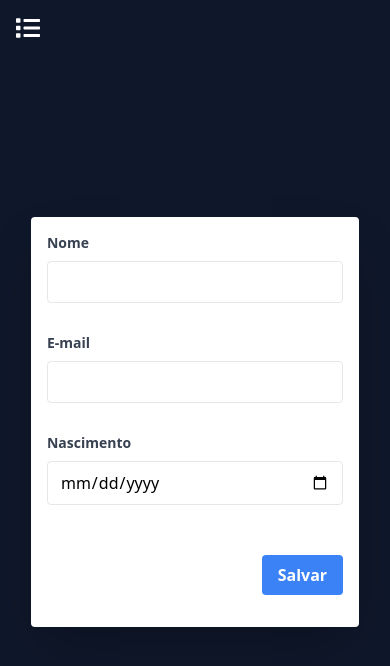
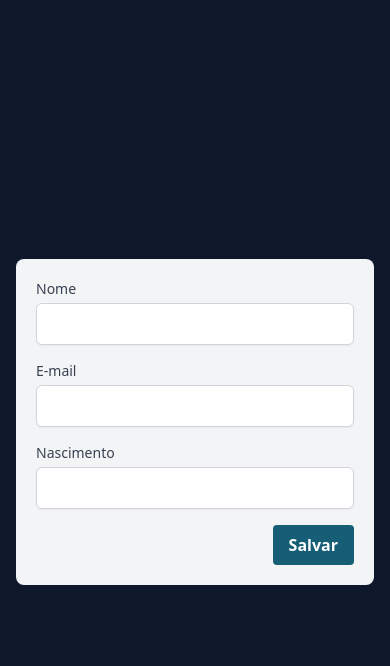
Before and after one commit to euFilpeSilva/desafio-simbiose-back, a React (Vite) app in the folder desafio-simbiose-front/: page / in a window 390 px wide. Shown: the top 666 px of the page. Built offline with nearby package versions, Linux system fonts and the light colour scheme; no server answers.

Commit message:
Revert "feature/listagem de pessoas refactor/alteração do layout geral"
This reverts commit 4e0eee74ad7c525c0c1c701b1bb71b56f92db3f0.

git push origin#

```diff
--- a/desafio-simbiose-front/src/App.tsx
+++ b/desafio-simbiose-front/src/App.tsx
@@ -1,45 +1,19 @@
-import { useState, useEffect } from "react";
-import { FaList } from "react-icons/fa";
 import Form from "./components/Form.tsx";
+import {PessoaResponse} from "./types/Pessoa-response.tsx";
+import {useState} from "react";
 import Modal from "./components/Modal.tsx";
-import ListaPessoas from "./components/Listagem.tsx";
-import { PessoaResponse } from "./types/Pessoa-response.tsx";
-import { deletarPessoa, salvarPessoa, listarPessoas } from "./services/userService.tsx";
+import {deletarPessoa, salvarPessoa} from "./services/userService.tsx";
 
 function App() {
     const [selectedPessoa] = useState<PessoaResponse | null>(null);
     const [isEditModalOpen, setIsEditModalOpen] = useState(false);
     const [isDeleteModalOpen, setIsDeleteModalOpen] = useState(false);
     const [feedbackMessage, setFeedbackMessage] = useState<string | null>(null);
-    const [isListVisible, setIsListVisible] = useState(false);
-    const [pessoas, setPessoas] = useState<PessoaResponse[]>([]);
-    const [loading, setLoading] = useState(false);
-    const [error, setError] = useState<string | null>(null);
-    const [isEditMode, setIsEditMode] = useState(false);
-    const [listKey, setListKey] = useState(0);
-
-    const fetchPessoas = async () => {
-        setLoading(true);
-        try {
-            const response = await listarPessoas(0, 10);
-            setPessoas(response.content);
-            setListKey(prevKey => prevKey + 1);
-        } catch (error) {
-            setError("Erro ao listar pessoas.");
-        } finally {
-            setLoading(false);
-        }
-    };
-
-    useEffect(() => {
-        fetchPessoas();
-    }, []);
 
     const confirmDelete = async () => {
         if (selectedPessoa) {
             await deletarPessoa(selectedPessoa.id);
             setIsDeleteModalOpen(false);
-            await fetchPessoas();
         }
     };
 
@@ -47,36 +21,24 @@ function App() {
         try {
             await salvarPessoa(data);
             setFeedbackMessage("Dados salvos com sucesso!");
-            await fetchPessoas();
         } catch (error) {
             setFeedbackMessage("Erro ao salvar os dados.");
         }
+        // Clear the feedback message after a few seconds
         setTimeout(() => setFeedbackMessage(null), 3000);
-    };
-
-    const toggleListVisibility = () => {
-        setIsListVisible(!isListVisible);
     };
 
     return (
             <div className="bg-slate-900 min-h-screen w-full flex flex-col items-center justify-center p-4 relative">
-            <button onClick={toggleListVisibility} className="absolute top-4 left-4 text-white text-2xl md:hidden">
-                <FaList />
-            </button>
             {feedbackMessage && (
                 <div className="absolute top-4 right-4 p-2 text-white bg-green-500 rounded">
                     {feedbackMessage}
                 </div>
             )}
-            <div className="w-11/12 flex flex-col items-center gap-4">
-                    <Form onSubmit={handleFormSubmit} isEditMode={isEditMode}/>
-                <div className={`w-full bg-white p-4 rounded shadow-2xl transition-all duration-500 ${isListVisible ? 'block' : 'hidden'} md:block`}>
-                    <ListaPessoas key={listKey} pessoas={pessoas} loading={loading} error={error} onDelete={() => {}} />
-                </div>
-            </div>
+                <Form onSubmit={handleFormSubmit}/>
                 <Modal isOpen={isEditModalOpen} onClose={() => setIsEditModalOpen(false)} title="Editar Pessoa">
                     {selectedPessoa && (
-                    <Form initialData={selectedPessoa} onSubmit={salvarPessoa} isEditMode={true} />
+                        <Form initialData={selectedPessoa} onSubmit={salvarPessoa} isEditMode={true}/>
                     )}
                 </Modal>
                 <Modal isOpen={isDeleteModalOpen} onClose={() => setIsDeleteModalOpen(false)} title="Confirmar Deleção">
@@ -84,10 +46,12 @@ function App() {
                         <div>
                             <p>Tem certeza que deseja deletar {selectedPessoa.nome}?</p>
                             <div className="flex justify-end gap-2 mt-4">
-                            <button onClick={() => setIsDeleteModalOpen(false)} className="bg-gray-300 hover:bg-gray-400 text-gray-800 font-bold py-2 px-4 rounded">
+                                <button onClick={() => setIsDeleteModalOpen(false)}
+                                        className="bg-gray-300 hover:bg-gray-400 text-gray-800 font-bold py-2 px-4 rounded">
                                     Cancelar
                                 </button>
-                            <button onClick={confirmDelete} className="bg-red-500 hover:bg-red-700 text-white font-bold py-2 px-4 rounded">
+                                <button onClick={confirmDelete}
+                                        className="bg-red-500 hover:bg-red-700 text-white font-bold py-2 px-4 rounded">
                                     Deletar
                                 </button>
                             </div>
@@ -95,7 +59,7 @@ function App() {
                     )}
                 </Modal>
             </div>
-    );
+    )
 }
 
 export default App;
--- a/desafio-simbiose-front/src/components/Form.tsx
+++ b/desafio-simbiose-front/src/components/Form.tsx
@@ -1,84 +1,101 @@
-import {useEffect, useState} from "react";
-import {PessoaResponse} from "../types/Pessoa-response.tsx";
+import React, { useState, useEffect } from 'react';
+import { PessoaResponse } from "../types/Pessoa-response.tsx";
 
 interface FormProps {
     initialData?: PessoaResponse;
     onSubmit: (data: PessoaResponse) => void;
+    onFormReset?: () => void;
     isEditMode?: boolean;
 }
 
-const Form = ({initialData, onSubmit, isEditMode = false}: FormProps) => {
-    const [formData, setFormData] = useState<PessoaResponse>(initialData || {
-        id: 0,
-        nome: "",
-        email: "",
-        nascimento: ""
+const Form = ({ initialData, onSubmit }: FormProps) => {
+    const formatDate = (date: string) => {
+        if (date.includes('-')) {
+            return date;
+        }
+        const [day, month, year] = date.split('/');
+        return `${year}-${month}-${day}`;
+    };
+
+    const [formData, setFormData] = useState<PessoaResponse>({
+        id: initialData?.id || 0,
+        nome: initialData?.nome || '',
+        email: initialData?.email || '',
+        nascimento: initialData?.nascimento || ''
     });
 
     useEffect(() => {
         if (initialData) {
-            setFormData(initialData);
+            setFormData({
+                ...initialData,
+                nascimento: initialData.nascimento.split('-').reverse().join('-')
+            });
         }
     }, [initialData]);
 
     const handleChange = (e: React.ChangeEvent<HTMLInputElement>) => {
-        const {name, value} = e.target;
-        setFormData({...formData, [name]: value});
+        const { name, value } = e.target;
+        setFormData({ ...formData, [name]: value });
     };
 
     const handleSubmit = (e: React.FormEvent) => {
         e.preventDefault();
-        onSubmit(formData);
+        const formattedData = {
+            ...formData,
+            nascimento: formatDate(formData.nascimento)
+        };
+        onSubmit(formattedData);
+        // Reset form data
+        setFormData({
+            id: 0,
+            nome: '',
+            email: '',
+            nascimento: ''
+        });
     };
 
     return (
-        <form onSubmit={handleSubmit} className="flex flex-col bg-white p-4 rounded shadow-2xl w-full mx-auto">
-            <div className="flex flex-col md:flex-row mb-4 gap-3.5 items-center">
-                <div className="w-full md:w-1/3 mb-4 md:mb-0">
-                    <label className="block text-gray-700 text-sm font-bold mb-2" htmlFor="nome">
-                        Nome
-                    </label>
+        <form onSubmit={handleSubmit} className="space-y-4 bg-gray-100 p-5 rounded-lg w-full max-w-lg">
+            <div>
+                <label htmlFor="nome" className="block text-sm font-medium text-gray-700">Nome</label>
                 <input
                     type="text"
+                    id="nome"
                     name="nome"
                     value={formData.nome}
                     onChange={handleChange}
-                        className="w-full px-3 py-2 border rounded"
                     required
+                    className="mt-1 block w-full px-3 py-2 border border-gray-300 rounded-md shadow-sm focus:outline-none focus:ring-indigo-500 focus:border-indigo-500 sm:text-sm"
                 />
             </div>
-                <div className="w-full md:w-1/3 mb-4 md:mb-0">
-                    <label className="block text-gray-700 text-sm font-bold mb-2" htmlFor="email">
-                        E-mail
-                    </label>
+            <div>
+                <label htmlFor="email" className="block text-sm font-medium text-gray-700">E-mail</label>
                 <input
                     type="email"
+                    id="email"
                     name="email"
                     value={formData.email}
                     onChange={handleChange}
-                        className="w-full px-3 py-2 border rounded"
                     required
+                    className="mt-1 block w-full px-3 py-2 border border-gray-300 rounded-md shadow-sm focus:outline-none focus:ring-indigo-500 focus:border-indigo-500 sm:text-sm"
                 />
             </div>
-                <div className="w-full md:w-1/6 mb-4 md:mb-0 mr-auto">
-                    <label className="block text-gray-700 text-sm font-bold mb-2" htmlFor="nascimento">
-                        Nascimento
-                    </label>
+            <div>
+                <label htmlFor="nascimento" className="block text-sm font-medium text-gray-700">Nascimento</label>
                 <input
-                        type="date"
+                    type="text"
+                    id="nascimento"
                     name="nascimento"
                     value={formData.nascimento}
                     onChange={handleChange}
-                        className="w-full px-3 py-2 border rounded"
                     required
+                    className="mt-1 block w-full px-3 py-2 border border-gray-300 rounded-md shadow-sm focus:outline-none focus:ring-indigo-500 focus:border-indigo-500 sm:text-sm"
                 />
             </div>
-                <div className="flex justify-end items-center w-full md:w-auto mt-5">
-                    <button type="submit"
-                            className="bg-blue-500 hover:bg-blue-700 text-white font-bold py-2 px-4 rounded">
-                        {isEditMode ? "Atualizar" : "Salvar"}
+            <div className="flex justify-end space-x-2">
+                <button type="submit" className="bg-cyan-800 hover:bg-gray-600 text-white font-bold py-2 px-4 rounded">
+                    Salvar
                 </button>
-                </div>
             </div>
         </form>
     );
--- a/desafio-simbiose-front/src/components/Listagem.tsx
+++ b/desafio-simbiose-front/src/components/Listagem.tsx
@@ -1,76 +1,10 @@
-import { useState, useEffect } from "react";
-import { PessoaResponse } from "../types/Pessoa-response.tsx";
-import { FaEdit, FaTrash } from "react-icons/fa";
-import { listarPessoas } from "../services/userService.tsx";
 
-interface ListaPessoasProps {
-    onEdit?: (pessoa: PessoaResponse) => void;
-    onDelete: (id: number) => void;
-    pessoas: PessoaResponse[];
-}
-const ListaPessoas = ({ onEdit, onDelete }: ListaPessoasProps) => {
-    const [pessoas, setPessoas] = useState<PessoaResponse[]>([]);
-    const [loading, setLoading] = useState(false);
-    const [error, setError] = useState<string | null>(null);
-
-    useEffect(() => {
-        const fetchPessoas = async () => {
-            setLoading(true);
-            try {
-                const response = await listarPessoas(0, 10);
-                setPessoas(response.content);
-            } catch (error) {
-                setError("Erro ao listar pessoas.");
-            } finally {
-                setLoading(false);
-            }
-        };
-
-        fetchPessoas();
-    }, []);
-
-    if (loading) {
-        return <div>Loading...</div>;
-    }
-
-    if (error) {
-        return <div>{error}</div>;
-    }
-
+const Lista = () => {
     return (
-        <div className="w-full mx-auto">
+        <div>
             <h1 className="text-xl font-bold mb-4">Lista de Pessoas</h1>
-            <div className="overflow-x-auto scrollbar-hide rounded-lg">
-                <table className="min-w-full divide-y divide-gray-200">
-                    <thead className="bg-gray-50">
-                    <tr>
-                        <th className="py-2 px-4 border-b">Nome</th>
-                        <th className="py-2 px-4 border-b">E-mail</th>
-                        <th className="py-2 px-4 border-b">Nascimento</th>
-                        <th className="py-2 px-4 border-b">Ações</th>
-                    </tr>
-                    </thead>
-                    <tbody className="bg-white divide-y divide-gray-200">
-                    {pessoas.map((pessoa, index) => (
-                        <tr key={pessoa.id} className={index === pessoas.length  - 0 ? 'border-b last:border-b' : 'border-b'}>
-                            <td className="py-2 px-4 border-b">{pessoa.nome}</td>
-                            <td className="py-2 px-4 border-b">{pessoa.email}</td>
-                            <td className="py-2 px-4 border-b">{pessoa.nascimento}</td>
-                            <td className="py-4 px-4 flex gap-2">
-                                <button onClick={() => onEdit && onEdit(pessoa)} className="text-blue-500 hover:text-blue-700">
-                                    <FaEdit />
-                                </button>
-                                <button onClick={() => onDelete(pessoa.id)} className="text-red-500 hover:text-red-700">
-                                    <FaTrash />
-                                </button>
-                            </td>
-                        </tr>
-                    ))}
-                    </tbody>
-                </table>
-            </div>
         </div>
     );
-};
+}
 
-export default ListaPessoas;
+export default Lista;
--- a/package.json
+++ /dev/null
@@ -1,5 +0,0 @@
-{
-  "dependencies": {
-    "react-icons": "^5.3.0"
-  }
-}
```
Also changed, not shown: desafio-simbiose-front/src/index.css (+0 -26 lines), 1 other file (tests, documents, lock files or other folders). Lines whose indentation alone changed are shown as unchanged.
